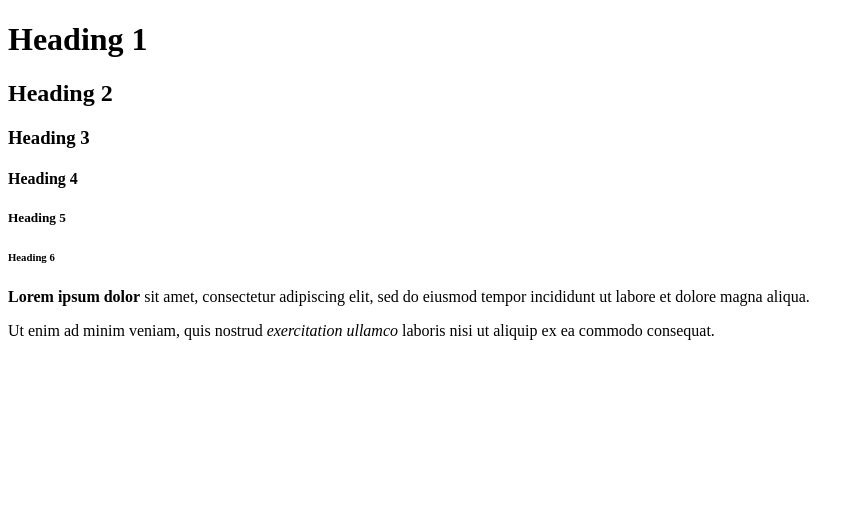
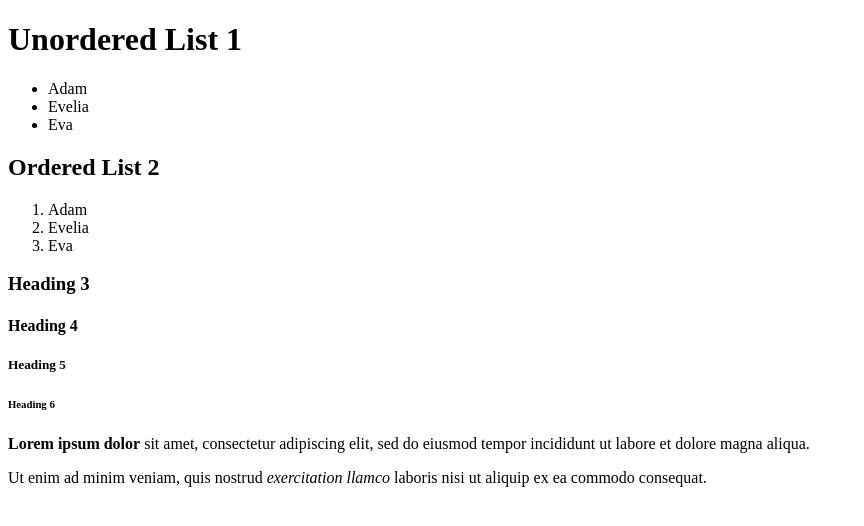
Before and after one commit to AxAodo/git_test, a plain HTML site: page index.html in a window 1280 px wide. Shown: the whole page, without its empty margins (0-864 px from the left). Drawn offline with Linux system fonts and the light colour scheme.

```diff
--- a/index.html
+++ b/index.html
@@ -7,9 +7,19 @@
     <title>Get it Done</title>
   </head>
   <body>
-    <h1>Heading 1</h1>
+    <h1>Unordered List 1</h1>
+    <ul>
+      <li>Adam</li>
+      <li>Evelia</li>
+      <li>Eva</li>
+    </ul>
     <!--This is a comment-->
-    <h2>Heading 2</h2>
+    <h2>Ordered List 2</h2>
+    <ol>
+      <li>Adam</li>
+      <li>Evelia</li>
+      <li>Eva</li>
+    </ol>
     <h3>Heading 3</h3>
     <h4>Heading 4</h4>
     <h5>Heading 5</h5>
@@ -23,7 +33,7 @@
 
     <p>
       Ut enim ad minim veniam, quis nostrud
-      <em>exercitation ullamco</em> laboris nisi ut aliquip ex ea commodo
+      <em>exercitation llamco</em> laboris nisi ut aliquip ex ea commodo
       consequat.
     </p>
   </body>
```
Also changed, not shown: odin_links_and_images/index.html (added, +10 -0 lines).
